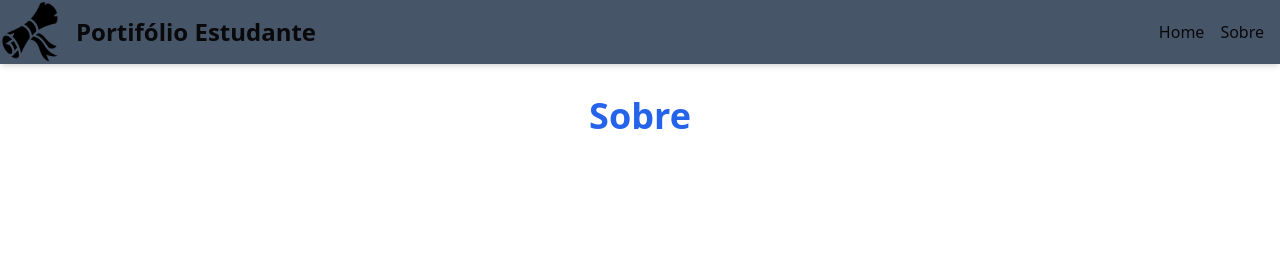
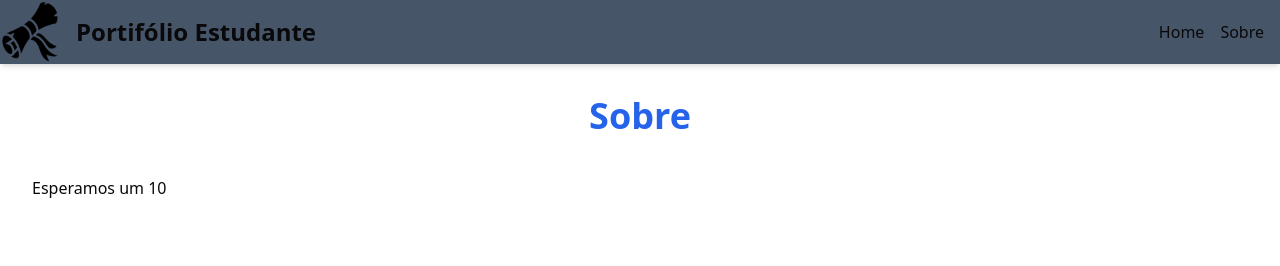
Before and after one commit to Byells/Portif-lio-cp3, a Next.js app: page /about in a window 1280 px wide. Shown: the top 266 px of the page. Built offline with nearby package versions, Linux system fonts and the light colour scheme.

Commit message:
att about

```diff
--- a/src/app/about/page.tsx
+++ b/src/app/about/page.tsx
@@ -5,6 +5,9 @@ export default async function About() {
         <h1 className="text-4xl font-bold text-center mb-10 text-blue-600">
           Sobre
         </h1>
+        <p>
+          Esperamos um 10
+        </p>
         <div className="grid grid-cols-1 sm:grid-cols-3 gap-8"></div>
       </div>
     </div>
```
